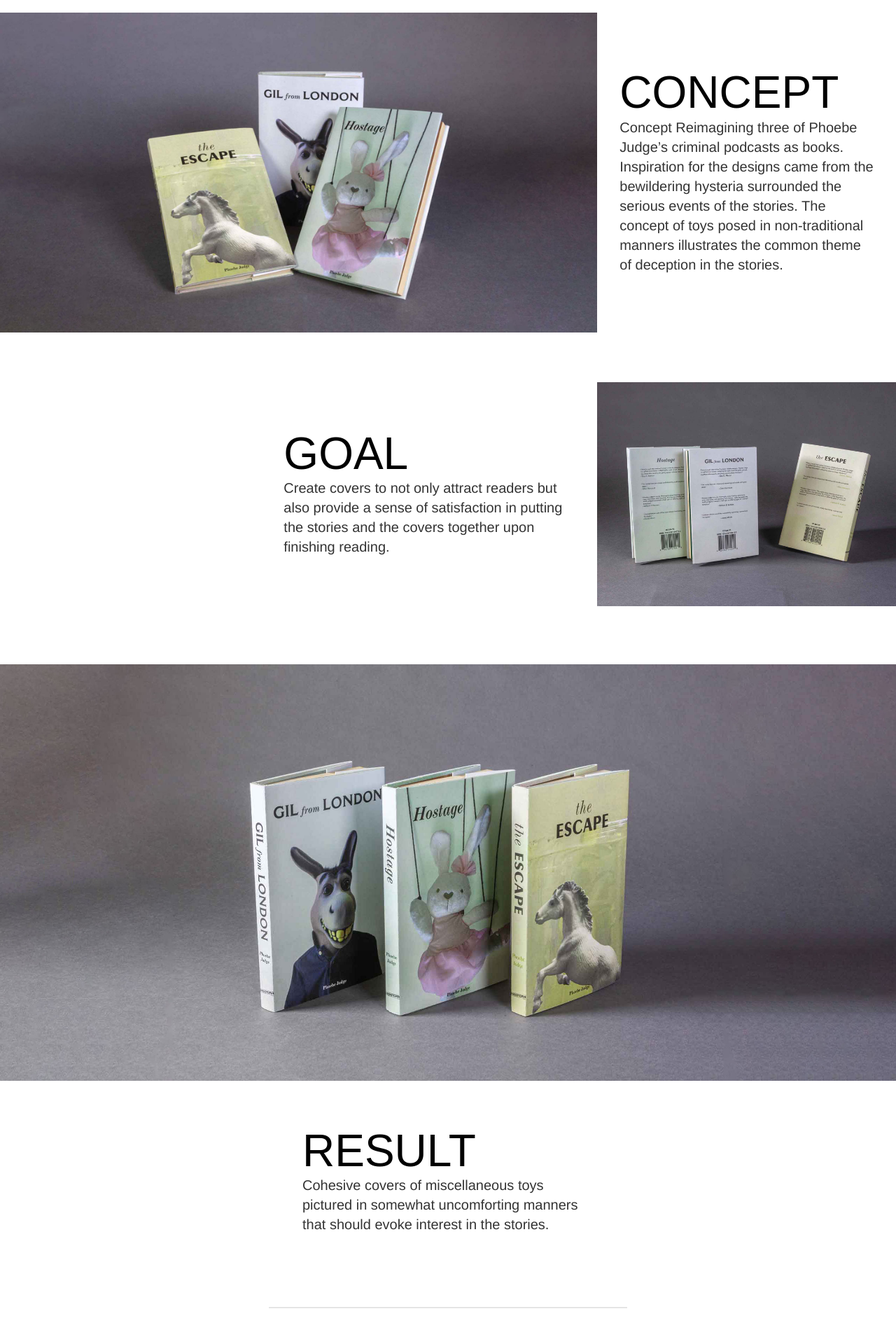
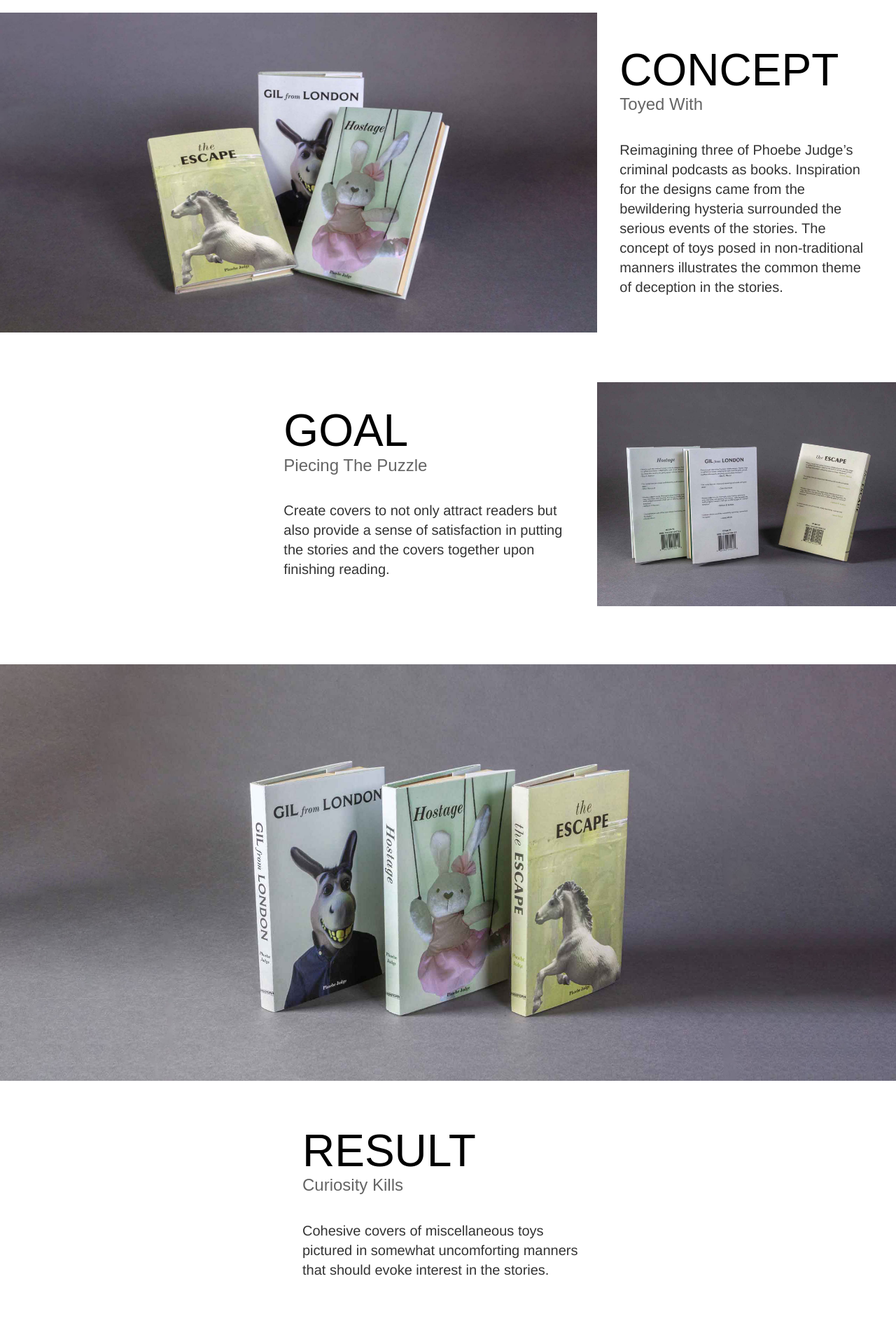
Before and after one commit to anthony-diep/portfolio, a plain HTML site: page bookcover.html in a window 1280 px wide. Shown: the part 1160-3060 px from the top of the page at 70% size. Drawn offline with nearby package versions, Linux system fonts and the light colour scheme; a web font is replaced by a local one.

Commit message:
minor copy changes

```diff
--- a/bookcover.html
+++ b/bookcover.html
@@ -116,14 +116,12 @@
                     </div>
                     <div class="one-third project-name">
                         <h2>CONCEPT</h2>
-
-                        <p>Concept
-                            Reimagining three of Phoebe Judge’s criminal podcasts as books. Inspiration for the designs
+                        <h3>Toyed With</h3>
+                        <p>Reimagining three of Phoebe Judge’s criminal podcasts as books. Inspiration for the designs
                             came from the bewildering
                             hysteria surrounded the serious events of the stories. The concept of toys posed in
                             non-traditional manners illustrates
                             the common theme of deception in the stories.
-
                         </p>
                     </div>
                 </div>
@@ -138,10 +136,9 @@
                     </div>
                     <div class="two-thirds project-name">
                         <h2>GOAL</h2>
-
+                        <h3>Piecing The Puzzle</h3>
                         <p>Create covers to not only attract readers but also provide a sense of satisfaction in putting
-                            the stories and the covers
-                            together upon finishing reading.</p>
+                            the stories and the covers together upon finishing reading.</p>
                     </div>
                 </div>
             </div>
@@ -156,10 +153,9 @@
 
                     <div class="one-half project-name">
                         <h2>RESULT</h2>
-
+                        <h3>Curiosity Kills</h3>
                         <p>Cohesive covers of miscellaneous toys pictured in somewhat uncomforting manners that should
-                            evoke interest in the
-                            stories.</p>
+                            evoke interest in the stories.</p>
                     </div>
                 </div>
             </div>
```
Also changed, not shown: loki.html (+1 -1 lines), stamps.html (+4 -5 lines).
